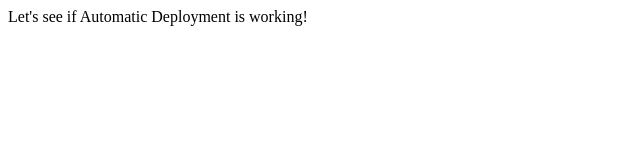
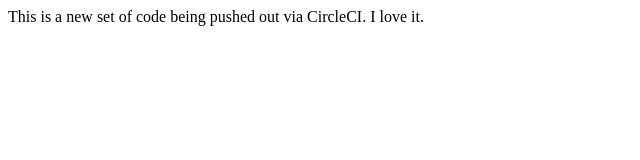
Before and after one commit to haploeco/digital-ocean-kubernetes-deploy, a plain HTML site: page index.html in a window 1280 px wide. Shown: the whole page, without its empty margins (0-640 px from the left). Drawn offline with Linux system fonts and the light colour scheme.

Commit message:
Updated html

```diff
--- a/index.html
+++ b/index.html
@@ -1,5 +1,5 @@
 <!DOCTYPE html>
 <title>DigitalOcean FTW</title>
 <body>
-  Let's see if Automatic Deployment is working!
+  This is a new set of code being pushed out via CircleCI.  I love it.
 </body>
```
